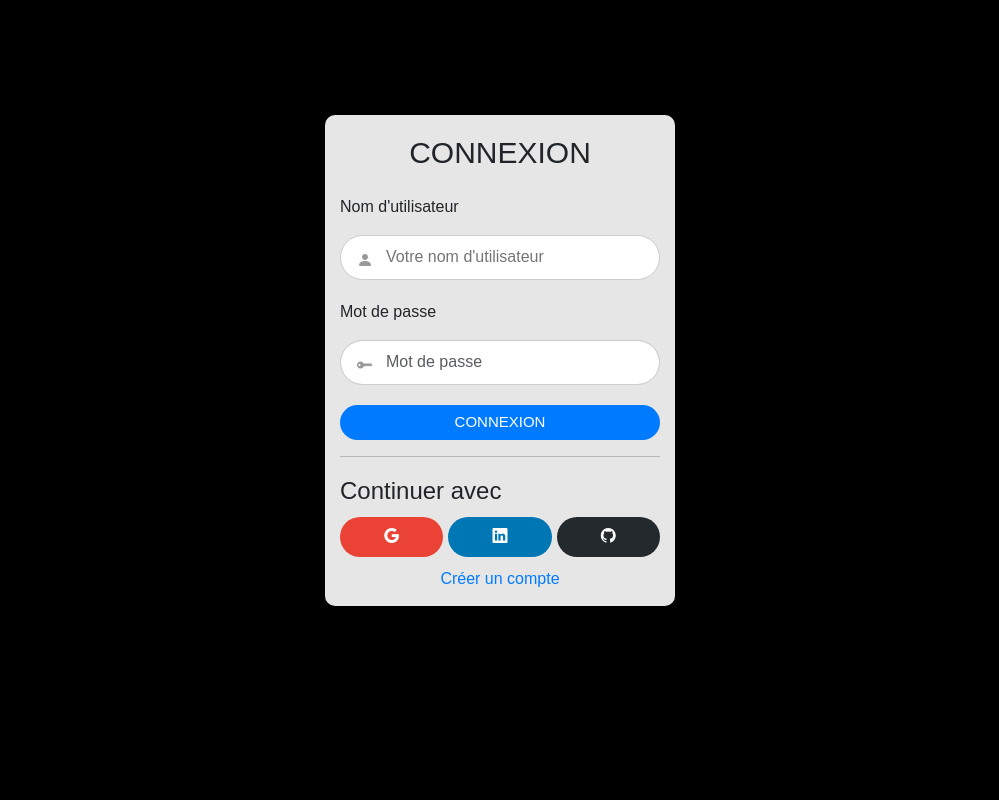
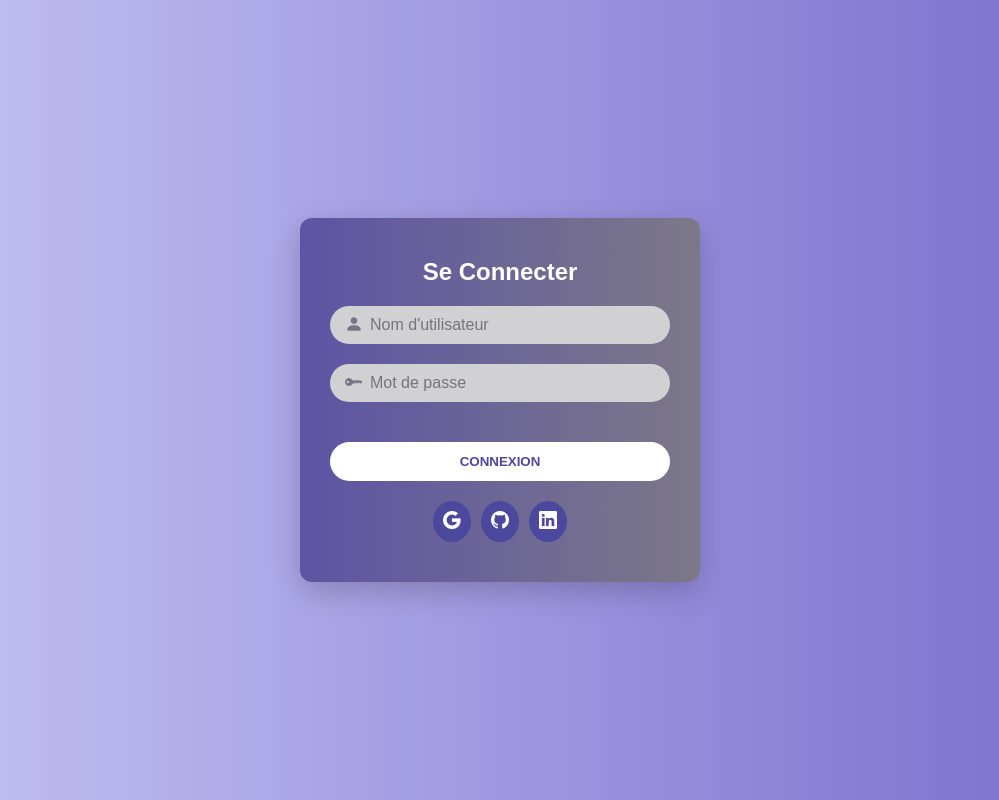
Before and after one commit to Alexandre-Georges1/connexion, a plain HTML site: page index.html in a window 1280 px wide. Shown: the whole page, without its empty margins (140-1139 px from the left). Drawn offline with nearby package versions, Linux system fonts and the light colour scheme.

Commit message:
Update index.html

```diff
--- a/index.html
+++ b/index.html
@@ -1,214 +1,170 @@
 <!DOCTYPE html>
-<html>
+<html lang="en">
 <head>
-    <meta charset='utf-8'>
-    <meta http-equiv='X-UA-Compatible' content='IE=edge'>
-    <title>LOGIN</title>
-    <meta name='viewport' content='width=device-width, initial-scale=1'>
-    <link rel='stylesheet' href='https://cdn.jsdelivr.net/npm/bootstrap@5.3.3/dist/css/bootstrap.min.css'>
-    <script src="https://apis.google.com/js/platform.js" async defer></script>
-    <link rel="stylesheet" href="https://cdn.jsdelivr.net/npm/bootstrap-icons@1.11.3/font/bootstrap-icons.css">
+    <meta charset="UTF-8">
+    <meta http-equiv="X-UA-Compatible" content="IE=edge">
+    <meta name="viewport" content="width=device-width, initial-scale=1.0">
+    <title>Login Form</title>
+    <link rel="stylesheet" href="https://cdn.jsdelivr.net/npm/bootstrap-icons/font/bootstrap-icons.css">
     <style>
         * {
+            margin: 0;
+            padding: 0;
+            box-sizing: border-box;
             font-family: 'Poppins', sans-serif;
         }
+
         body {
             display: flex;
             justify-content: center;
             align-items: center;
-            min-height: 90vh;
-            background-color: black;
+            min-height: 100vh;
+            background: linear-gradient(90deg, #c7c5f4, #776bcc);
         }
-        .contain {
-            width: 350px;
-            padding: 15px;
-            background: rgba(255, 255, 255, 0.9);
-            border-radius: 10px;
-            box-shadow: 0 4px 8px rgba(0, 0, 0, 0.1);
+
+        .container {
+            position: relative;
+            width: 400px;
+            padding: 40px 30px;
+            background: linear-gradient(90deg, #5d54a4, #7c7888);
+            border-radius: 12px;
+            box-shadow: 0px 10px 30px rgba(0, 0, 0, 0.2);
+            color: #fff;
         }
-        header {
-            font-size: 30px;
+
+        .container h2 {
             text-align: center;
             margin-bottom: 20px;
         }
-        .input-container {
+
+        .login-field {
             position: relative;
-            margin-bottom: 20px;
+            margin: 20px 0;
         }
-        .input-container input {
-            height: 45px;
+
+        .login-field input {
             width: 100%;
-            border-radius: 30px;
-            padding-left: 45px;
-            border: 1px solid #ccc;
+            padding: 10px 40px;
+            border: none;
+            border-radius: 20px;
+            outline: none;
+            background: #d1d1d4;
+            color: #4c489d;
+            font-size: 16px;
         }
-        .input-container i {
+
+        .login-field i {
+            position: absolute;
+            top: 50%;
+            left: 15px;
+            transform: translateY(-50%);
+            color: #787585;
+            font-size: 18px;
+        }
+
+        .login-field input:focus {
+            background: #f0f0f5;
+            border: 2px solid #6a679e;
+        }
+
+        .login-btn {
+            width: 100%;
+            padding: 12px;
+            margin-top: 20px;
+            border: none;
+            border-radius: 20px;
+            background: #fff;
+            color: #4c489d;
+            font-weight: 700;
+            text-transform: uppercase;
+            cursor: pointer;
+            transition: 0.3s ease;
+        }
+
+        .login-btn:hover {
+            background: #4c489d;
+            color: #fff;
+        }
+
+        .social-login {
             display: flex;
-            flex-direction: column;
-            position: relative;
-            top: 33px;
-            left: 17px;
-            color: #999;
+            justify-content: center;
+            margin-top: 20px;
         }
-        .suivant {
+
+        .social-login button {
+            margin: 0 5px;
+            padding: 10px;
             border: none;
-            border-radius: 30px;
-            font-size: 15px;
-            height: 35px;
-            outline: none;
-            width: 100%;
-            transition: .3s;
+            border-radius: 50%;
+            background: #4c489d;
+            color: #fff;
+            font-size: 16px;
             cursor: pointer;
-            background-color: #007bff;
-            color: white;
+            transition: 0.3s ease;
         }
-        .suivant:hover {
-            background-color: #0056b3;
+
+        .social-login button:hover {
+            background: #fff;
+            color: #4c489d;
         }
-        .social-buttons {
-            display: flex;
-            justify-content: space-between;
-            gap: 5px;
-            margin-top: 15px;
-        }
-        .social-buttons button {
-            border: none;
-            border-radius: 30px;
-            font-size: 15px;
-            height: 40px;
-            outline: none;
-            width: 33%;
-            cursor: pointer;
-            display: flex;
-            align-items: center;
-            justify-content: center;
-            transition: .3s;
-            color: white;
-        }
-        .google {
-            background-color: #ea4335;
-        }
-        .linkedin {
-            background-color: #0077b5;
-        }
-        .github {
-            background-color: #24292e;
-        }
-        a {
-            display: block;
-            text-align: center;
-            margin-top: 10px;
-            color: #007bff;
-            text-decoration: none;
-        }
-        a:hover {
-            text-decoration: underline;
+
+        .social-login i {
+            font-size: 18px;
         }
     </style>
+</head>
+<body>
+    <div class="container">
+        <h2>Se Connecter</h2>
+        <form id="loginForm">
+            <div class="login-field">
+                <i class="bi bi-person-fill"></i>
+                <input type="text" id="username" name="username" placeholder="Nom d'utilisateur" required>
+            </div>
+            <div class="login-field">
+                <i class="bi bi-key-fill"></i>
+                <input type="password" id="password" name="password" placeholder="Mot de passe" required>
+            </div>
+            <button type="submit" class="login-btn">Connexion</button>
+        </form>
+        <div class="social-login">
+            <button id="googleSignInBtn"><i class="bi bi-google"></i></button>
+            <button id="githubSignInBtn"><i class="bi bi-github"></i></button>
+            <button id="linkedinSignInBtn"><i class="bi bi-linkedin"></i></button>
+        </div>
+    </div>
+
     <script>
-         window.onload = function () {
-            document.getElementById('googleSignInBtn').addEventListener('click', function () {
-                console.log("Bouton Google cliqué");
-                let oauth2Endpoint = "https://accounts.google.com/o/oauth2/v2/auth";
-                let params = {
-                    client_id: "979191689501-bvbu1i0jk40evuiph5rnkhlrck16op5g.apps.googleusercontent.com",
-                    redirect_uri: "http://127.0.0.1:5500/welcome.html",
-                    response_type: "token",
-                    scope: "https://www.googleapis.com/auth/userinfo.profile",
+        document.addEventListener('DOMContentLoaded', () => {
+            document.getElementById('googleSignInBtn').addEventListener('click', () => {
+                const oauth2Endpoint = 'https://accounts.google.com/o/oauth2/v2/auth';
+                const params = {
+                    client_id: '979191689501-bvbu1i0jk40evuiph5rnkhlrck16op5g.apps.googleusercontent.com',
+                    redirect_uri: 'http://127.0.0.1:5500/welcome.html',
+                    response_type: 'token',
+                    scope: 'https://www.googleapis.com/auth/userinfo.profile',
                     include_granted_scopes: 'true',
                     state: 'pass-through-value'
                 };
-                let urlParams = new URLSearchParams(params).toString();
-                let authUrl = `${oauth2Endpoint}?${urlParams}`;
-                let popup = window.open(authUrl, "popup", "width=600,height=600");
-
-                window.addEventListener('message', function(event) {
-                    if (event.origin === "http://127.0.0.1:5500") {
-                        if (event.data.success) {
-                            alert("Connexion réussie via Google!");
-                        } else {
-                            alert("Erreur de connexion via Google.");
-                        }
-                        popup.close();
-                    }
-                }, false);
+                const authUrl = `${oauth2Endpoint}?${new URLSearchParams(params).toString()}`;
+                window.open(authUrl, 'popup', 'width=600,height=600');
             });
 
-            document.getElementById('githubSignInBtn').addEventListener('click', function () {
-                console.log("Bouton GitHub cliqué");
+            document.getElementById('githubSignInBtn').addEventListener('click', () => {
                 const clientId = 'Iv23liYaE8qNS4fUc2qF';
                 const redirectUri = 'http://127.0.0.1:5500/welcome.html';
                 const authUrl = `https://github.com/login/oauth/authorize?client_id=${clientId}&redirect_uri=${redirectUri}&scope=user`;
-                let popup = window.open(authUrl, "popup", "width=600,height=600");
-
-                window.addEventListener('message', function(event) {
-                    if (event.origin === "http://127.0.0.1:5500") {
-                        if (event.data.success) {
-                            alert("Connexion réussie via GitHub!");
-                        } else {
-                            alert("Erreur de connexion via GitHub.");
-                        }
-                        popup.close();
-                    }
-                }, false);
+                window.open(authUrl, 'popup', 'width=600,height=600');
             });
 
-            document.getElementById('linkedinSignInBtn').addEventListener('click', function () {
-                console.log("Bouton LinkedIn cliqué");
+            document.getElementById('linkedinSignInBtn').addEventListener('click', () => {
                 const clientId = '78c6vz1h9qnde0';
                 const redirectUri = 'http://127.0.0.1:5500/welcome.html';
                 const authUrl = `https://www.linkedin.com/oauth/v2/authorization?response_type=code&client_id=${clientId}&redirect_uri=${redirectUri}&scope=r_liteprofile`;
-                let popup = window.open(authUrl, "popup", "width=600,height=600");
-
-                window.addEventListener('message', function(event) {
-                    if (event.origin === "http://127.0.0.1:5500") {
-                        if (event.data.success) {
-                            alert("Connexion réussie via LinkedIn!");
-                        } else {
-                            alert("Erreur de connexion via LinkedIn.");
-                        }
-                        popup.close();
-                    }
-                }, false);
+                window.open(authUrl, 'popup', 'width=600,height=600');
             });
-        };
+        });
     </script>
-</head>
-<body>
-    <form id="loginForm" action="welcome.html" method="POST">
-        <div class="contain">
-            <header>CONNEXION</header>
-            <div class="input-container">
-                <label for="username">Nom d'utilisateur</label>
-                <i class="bi bi-person-fill"></i>
-                <input type="text" id="username" name="nom_utilisateur" placeholder="Votre nom d'utilisateur" required>
-            </div>
-            <div class="input-container">
-                <label for="password">Mot de passe</label>
-                <i class="bi bi-key-fill"></i>
-                <input type="password" id="password" name="mot_passe" class="form-control" placeholder="Mot de passe" required>
-            </div>
-            <div>
-                <input type="submit" value="CONNEXION" class="suivant" name="suivant">
-            </div>
-            <hr>
-            <fieldset>
-                <legend>Continuer avec</legend>
-                <div class="social-buttons">
-                    <button type="button" id="googleSignInBtn" class="google">
-                        <i class="bi bi-google"></i>
-                    </button>
-                    <button type="button" id="linkedinSignInBtn" class="linkedin">
-                        <i class="bi bi-linkedin"></i>
-                    </button>
-                    <button type="button" id="githubSignInBtn" class="github">
-                        <i class="bi bi-github"></i>
-                    </button>
-                </div>
-            </fieldset>
-            <a href="creer_un_compte.html">Créer un compte</a>
-        </div>
-    </form>
-    <script src="https://cdn.jsdelivr.net/npm/bootstrap@5.3.3/dist/js/bootstrap.bundle.min.js"></script>
 </body>
 </html>
```
